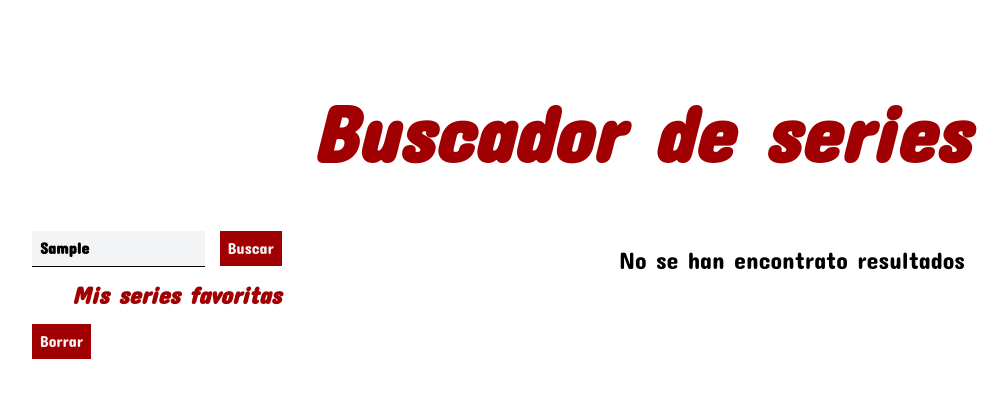
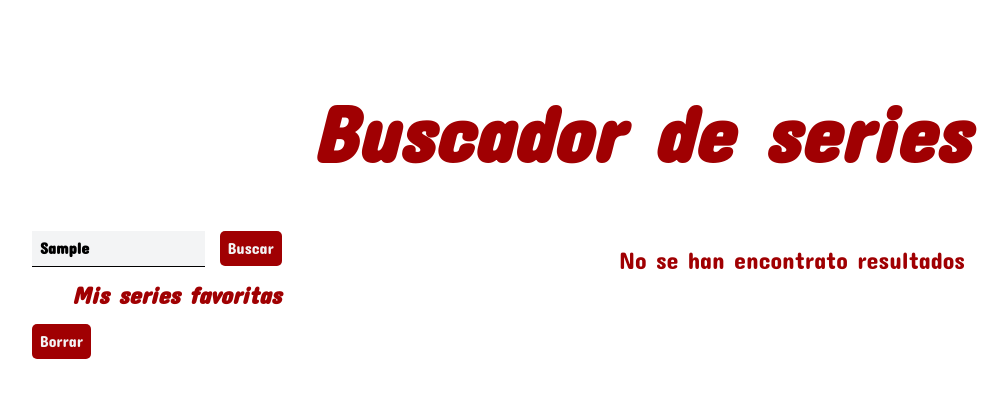
Before and after one commit to conchaasensio/modulo-2-evaluacion-final-conchaasensiomr, a website: page docs/index.html in a window 1280 px wide. Both pictures are taken after typing "Sample" into the empty fields and a click on the button "Buscar". Shown: the whole page, without its empty margins (0-1008 px from the left). Drawn offline with nearby package versions, Linux system fonts and the light colour scheme; files that its build step writes are made by us from their sources; no server answers.

Commit message:
clean code in main and page scss files

```diff
--- a/src/scss/layout/_main.scss
+++ b/src/scss/layout/_main.scss
@@ -70,6 +70,7 @@
     border: none;
     color: $color-light;
     background-color: $color-show-name;
+    border-radius: 5px;
   }
 }
 
@@ -106,6 +107,7 @@
 
 .main__favorites--item img {
   width: 40%;
+  border-radius: 10%;
 }
 
 .remove__button {
@@ -127,6 +129,7 @@
   border: none;
   color: $color-light;
   background-color: $color-show-name;
+  border-radius: 5px;
 }
 
 .msg-no-results {
@@ -136,6 +139,7 @@
   align-items: center;
   &__text {
     font-size: 1.5rem;
+    color: $color-show-name;
   }
   &--hidden {
     display: none;
--- a/src/scss/layout/_page.scss
+++ b/src/scss/layout/_page.scss
@@ -1,5 +1,5 @@
 body {
   padding: 2rem;
-  height: 100vh;
+  min-height: 100vh;
   font-family: $font-main;
 }
```
